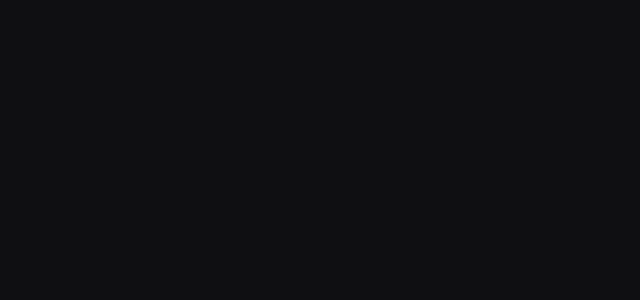
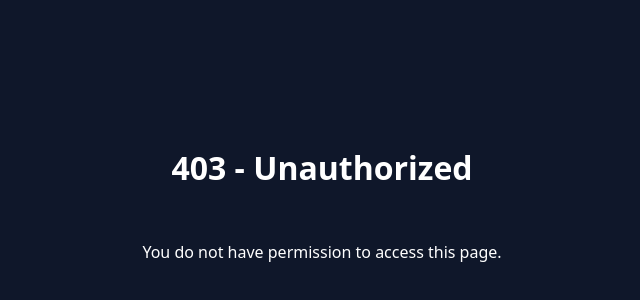
Before and after one commit to Ayana436/Job-Matching-MERN, a React app in the folder frontend/: page /unauthorized in a window 1280 px wide. Before the commit this address had no page. Shown: the part 198-498 px from the top of the page, without its empty margins (318-958 px from the left). Built offline with nearby package versions, Linux system fonts and the light colour scheme; the HTML template or start-up script is replaced by a standard one.

Commit message:
JWT Security + Route Protection Polish

```diff
--- a/frontend/package.json
+++ b/frontend/package.json
@@ -11,6 +11,7 @@
   },
   "dependencies": {
     "axios": "^1.16.0",
+    "jwt-decode": "^4.0.0",
     "react": "^19.2.5",
     "react-dom": "^19.2.5",
     "react-router-dom": "^7.15.0",
--- a/frontend/src/App.jsx
+++ b/frontend/src/App.jsx
@@ -1,5 +1,6 @@
 import { Routes, Route, Navigate } from "react-router-dom";
 import ProtectedRoute from "./components/ProtectedRoute";
+import Unauthorized from "./pages/Unauthorized";
 import RecruiterView from "./pages/RecruiterView";
 import AuthPage from "./pages/AuthPage";
 import CandidateView from "./pages/CandidateView";
@@ -52,6 +53,13 @@
                         </ProtectedRoute>
                     }
                 />
+
+                <Route
+                    path="/unauthorized"
+                    element={<Unauthorized/>
+                    }
+                />
+
             </Routes>
         </div>
     );
--- a/frontend/src/api.js
+++ b/frontend/src/api.js
@@ -1,4 +1,5 @@
 import axios from "axios";
+import { isTokenExpired, logoutUser } from "./utils/auth";
 
 const API = axios.create({
     baseURL: "http://localhost:5000",
@@ -14,11 +15,24 @@
     const token = localStorage.getItem("token");
 
     if (token) {
+        if (isTokenExpired(token)){
+            logoutUser();
+            return Promise.reject("Token expired");
+        }
         req.headers.Authorization = `Bearer ${token}`;
     }
+    return req;
+}, (error) => Promise.reject(error)
+);
 
-    return req;
-});
+API.interceptors.response.use((response) => response,
+(error) =>{
+    if (error.response?.status === 401) {
+        logoutUser();
+    }
+    return Promise.reject(error);
+}
+);
 
 // API.interceptors.request.use((config) => {
 //     const token = localStorage.getItem("token");
--- a/frontend/src/components/ProtectedRoute.jsx
+++ b/frontend/src/components/ProtectedRoute.jsx
@@ -21,12 +21,12 @@
     if (!user) {
         localStorage.removeItem("token");
         localStorage.removeItem("user");
-        return <Navigate to="/auth" replace />;
+        return <Navigate to="/unauthorized" replace />;
     }
 
     // wrong role
     if (allowedRole && user.role !== allowedRole) {
-        return <Navigate to="/auth" replace />;
+        return <Navigate to="/unauthorized" replace />;
     }
 
     return children;
--- /dev/null
+++ b/frontend/src/pages/Unauthorized.jsx
@@ -0,0 +1,24 @@
+const Unauthorized = () => {
+    return (
+        <div
+            style={{
+                minHeight: "100vh",
+                display: "flex",
+                justifyContent: "center",
+                alignItems: "center",
+                background: "#0f172a",
+                color: "white",
+                flexDirection: "column",
+                gap: "15px",
+            }}
+        >
+            <h1>403 - Unauthorized</h1>
+
+            <p>
+                You do not have permission to access this page.
+            </p>
+        </div>
+    );
+};
+
+export default Unauthorized;
--- /dev/null
+++ b/frontend/src/utils/auth.js
@@ -0,0 +1,22 @@
+import { jwtDecode } from "jwt-decode";
+
+export const isTokenExpired = (token) => {
+    if (!token) return true;
+
+    try {
+        const decoded = jwtDecode(token);
+
+        if (!decoded.exp) return true;
+
+        return decoded.exp * 1000 < Date.now();
+    } catch (err) {
+        return true;
+    }
+};
+
+export const logoutUser = () => {
+    localStorage.removeItem("token");
+    localStorage.removeItem("user");
+
+    window.location.href = "/";
+};
```
Also changed, not shown: 1 other file (tests, documents, lock files or other folders).
